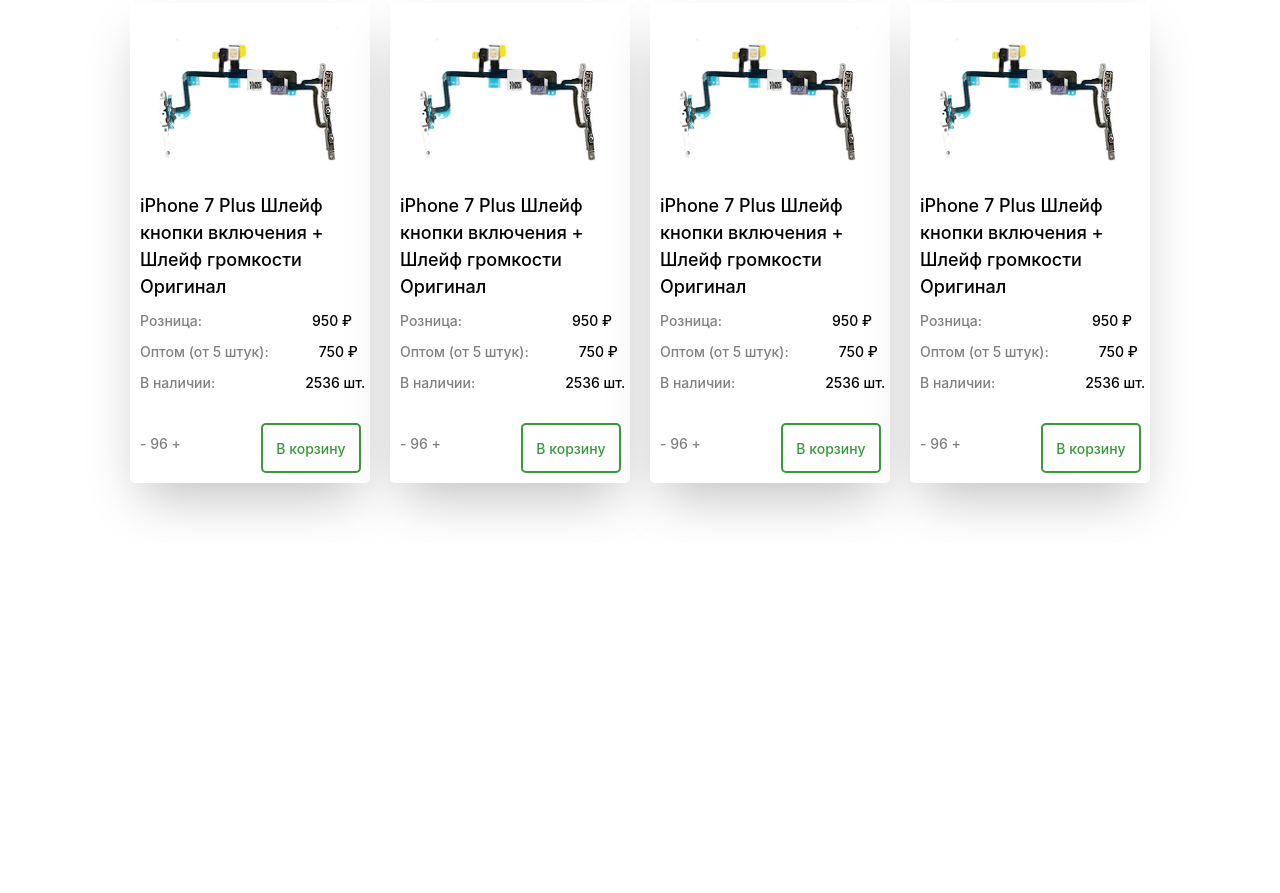
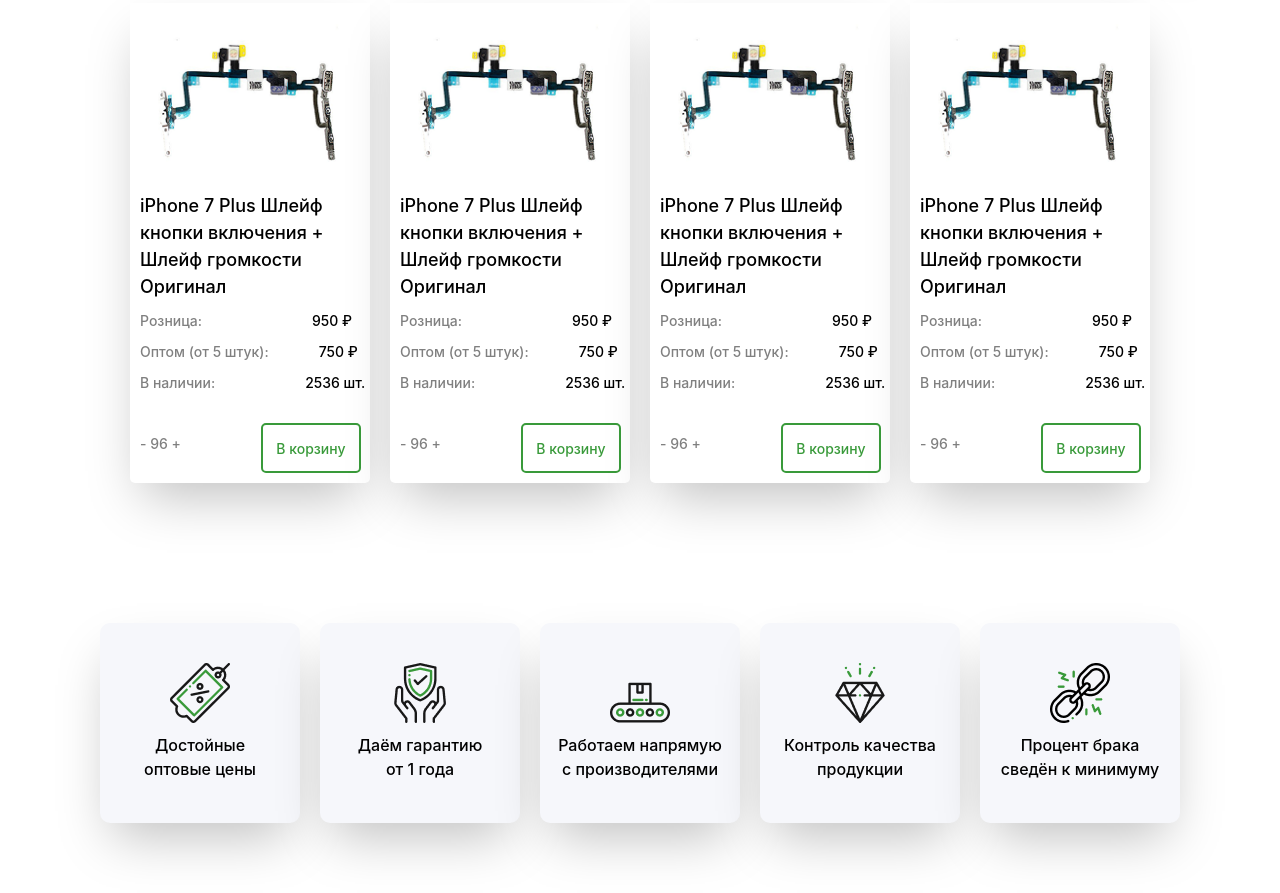
Before and after one commit to DBilol228/Week3Day5, a website: page index.html in a window 1280 px wide. Shown: the part 1347-2240 px from the top of the page. Before the commit the page ends 1890 px from the top, so only its background shows below. Drawn offline with nearby package versions, Linux system fonts and the light colour scheme; files that its build step writes are made by us from their sources.

Commit message:
section 4

```diff
--- a/index.html
+++ b/index.html
@@ -334,5 +334,67 @@
             </div>
         </div>
     </div>
+
+    <div class="hidden lg:block max-w-[1200px] m-auto">
+        <div class="w-[100%] h-[300px] mt-[50px]">
+            <div class="flex justify-center items-center gap-[20px] pt-[30px]">
+                <div class="bg-[#F6F7FB] w-[200px] h-[200px] rounded-[10px] shadow-2xl">
+                    <img src="./src/images/discount (2) 1.png" class="mt-[40px] mx-auto" alt="">
+                    <p class="font-medium text-center mt-[10px]">Достойные<br>оптовые цены</p>
+                </div>
+                <div class="bg-[#F6F7FB] w-[200px] h-[200px] rounded-[10px] shadow-2xl">
+                    <img src="./src/images/safe 1.png" class="mt-[40px] mx-auto" alt="">
+                    <p class="font-medium text-center mt-[10px]">Даём гарантию<br>от 1 года</p>
+                </div>
+                <div class="bg-[#F6F7FB] w-[200px] h-[200px] rounded-[10px] shadow-2xl">
+                    <img src="./src/images/factory 1.png" class="mt-[40px] mx-auto" alt="">
+                    <p class="font-medium text-center mt-[10px]">Работаем напрямую<br>с производителями</p>
+                </div>
+                <div class="bg-[#F6F7FB] w-[200px] h-[200px] rounded-[10px] shadow-2xl">
+                    <img src="./src/images/quality (1) 1.png" class="mt-[40px] mx-auto" alt="">
+                    <p class="font-medium text-center mt-[10px]">Контроль качества<br>продукции</p>
+                </div>
+                <div class="bg-[#F6F7FB] w-[200px] h-[200px] rounded-[10px] shadow-2xl">
+                    <img src="./src/images/broken-.png" class="mt-[40px] mx-auto" alt="">
+                    <p class="font-medium text-center mt-[10px]">Процент брака<br>сведён к минимуму</p>
+                </div>
+            </div>
+        </div>
+    </div>
+
+    <div class="lg:hidden max-w-[500px] m-auto">
+        <div class="w-[100%] h-[1200px] mt-[50px]">
+            <div class="flex justify-center items-center gap-[20px] pt-[30px]">
+                <div class="bg-[#F6F7FB] w-[200px] h-[200px] rounded-[10px] shadow-2xl">
+                    <img src="./src/images/discount (2) 1.png" class="mt-[40px] mx-auto" alt="">
+                    <p class="font-medium text-center mt-[10px]">Достойные<br>оптовые цены</p>
+                </div>
+            </div>
+            <div class="flex justify-center items-center gap-[20px] pt-[30px]">
+                <div class="bg-[#F6F7FB] w-[200px] h-[200px] rounded-[10px] shadow-2xl">
+                    <img src="./src/images/safe 1.png" class="mt-[40px] mx-auto" alt="">
+                    <p class="font-medium text-center mt-[10px]">Достойные<br>оптовые цены</p>
+                </div>
+            </div>
+            <div class="flex justify-center items-center gap-[20px] pt-[30px]">
+                <div class="bg-[#F6F7FB] w-[200px] h-[200px] rounded-[10px] shadow-2xl">
+                    <img src="./src/images/factory 1.png" class="mt-[40px] mx-auto" alt="">
+                    <p class="font-medium text-center mt-[10px]">Достойные<br>оптовые цены</p>
+                </div>
+            </div>
+            <div class="flex justify-center items-center gap-[20px] pt-[30px]">
+                <div class="bg-[#F6F7FB] w-[200px] h-[200px] rounded-[10px] shadow-2xl">
+                    <img src="./src/images/quality (1) 1.png" class="mt-[40px] mx-auto" alt="">
+                    <p class="font-medium text-center mt-[10px]">Достойные<br>оптовые цены</p>
+                </div>
+            </div>
+            <div class="flex justify-center items-center gap-[20px] pt-[30px]">
+                <div class="bg-[#F6F7FB] w-[200px] h-[200px] rounded-[10px] shadow-2xl">
+                    <img src="./src/images/broken-.png" class="mt-[40px] mx-auto" alt="">
+                    <p class="font-medium text-center mt-[10px]">Достойные<br>оптовые цены</p>
+                </div>
+            </div>
+        </div>
+    </div>
 </body>
 </html>
```
Also changed, not shown: src/images/broken-.png (added), src/images/discount (2) 1.png (added), src/images/factory 1.png (added), src/images/quality (1) 1.png (added), src/images/safe 1.png (added).
